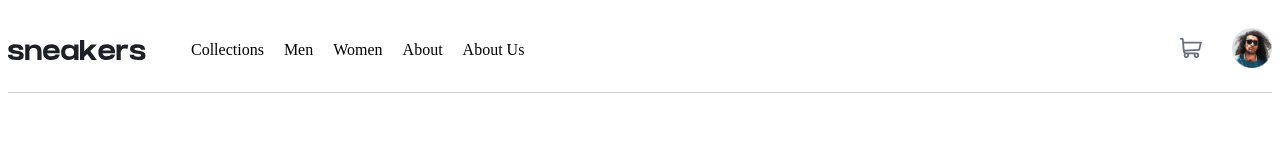
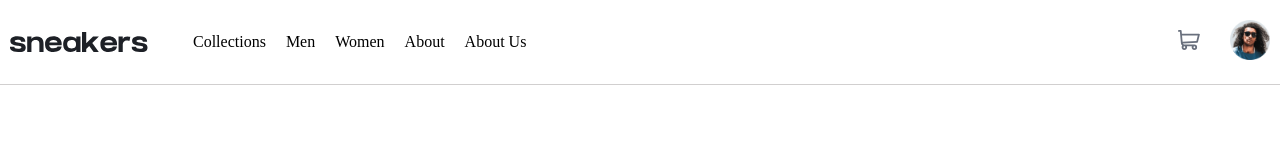
Before and after one commit to nurudeenheroic/Sneaker-Ecommerce-Project-Challenge, a plain HTML site: page index.html in a window 1280 px wide. Drawn offline with Linux system fonts and the light colour scheme.

Commit message:
adjusted padding of navigation bar

```diff
--- a/index.css
+++ b/index.css
@@ -1,6 +1,10 @@
+body{
+    margin: 0;
+    padding: 0;
+}
 .navigation-bar{
     display: flex;
-    padding: 20px 0px;
+    padding: 20px 10px;
     border-bottom: 1px solid rgb(209, 207, 207);
     gap: 45px;
     align-items: center;
```
